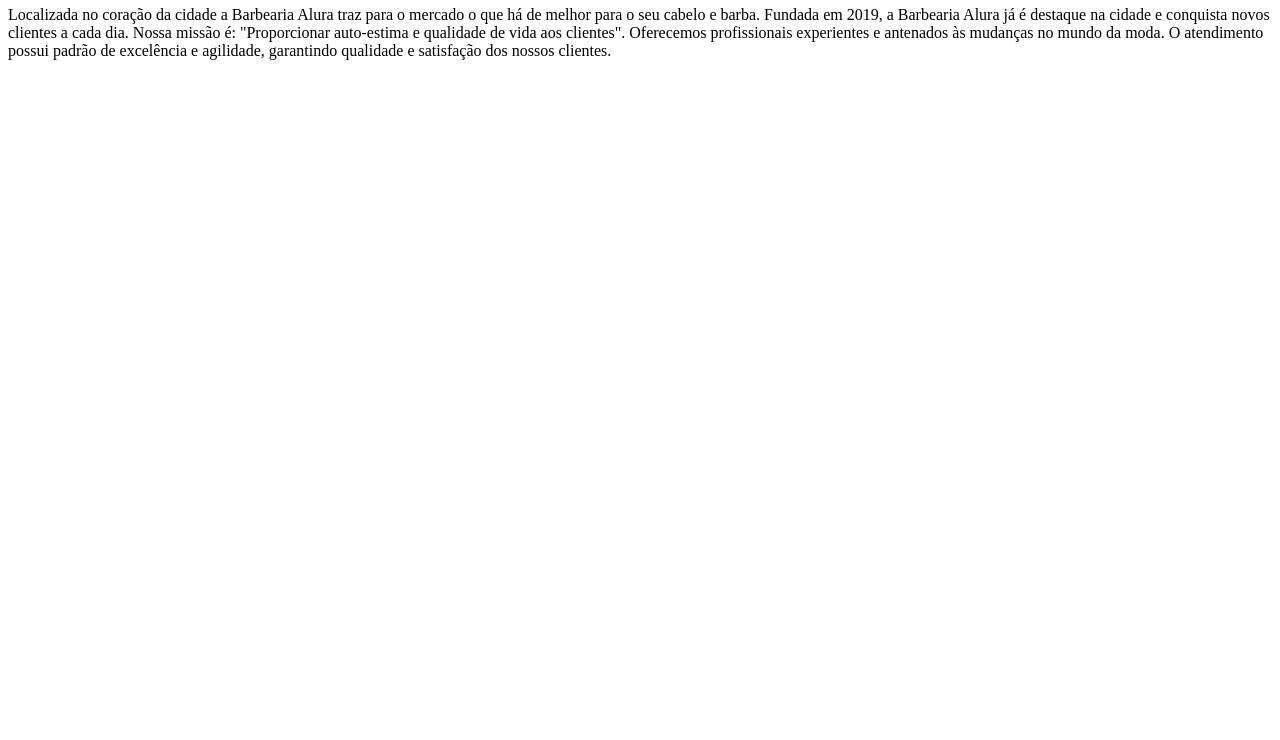
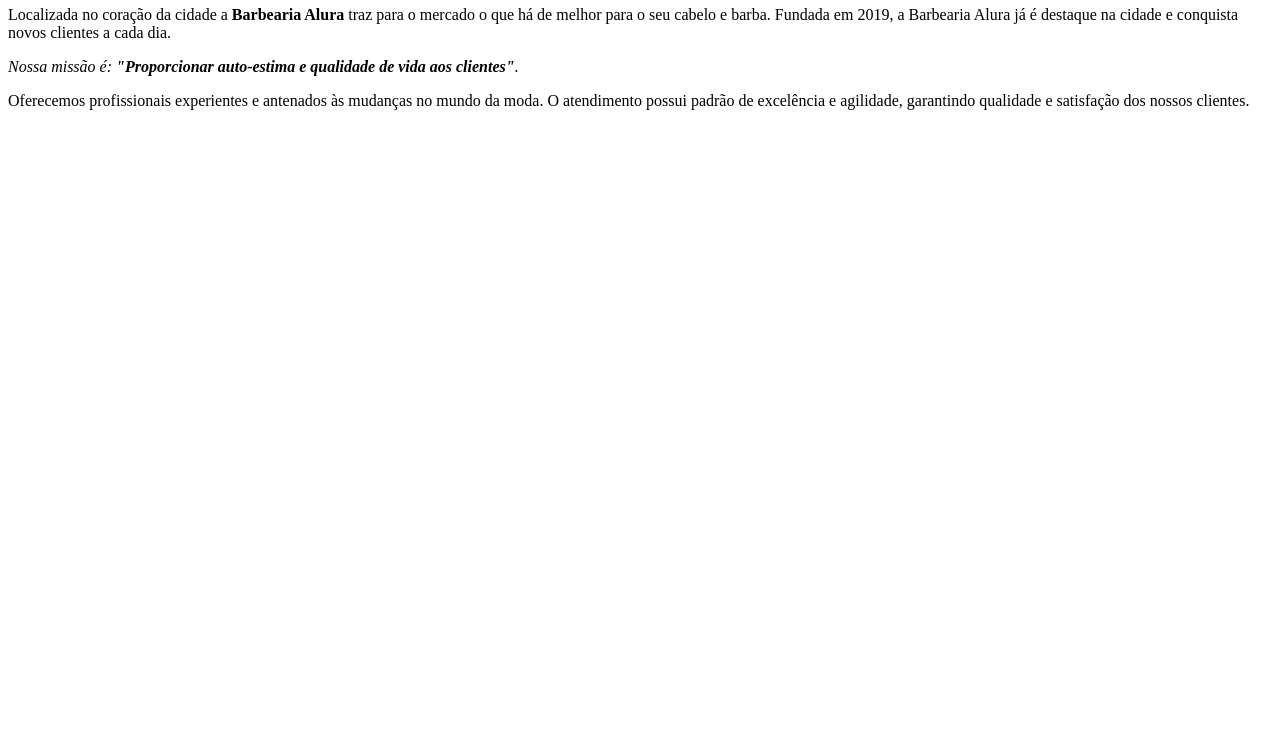
Before and after one commit to aninha-gameplay/Barbearia-Alura, a plain HTML site: page index.html in a window 1280 px wide. Shown: the part 60-800 px from the top of the page. Drawn offline with Linux system fonts and the light colour scheme.

Commit message:
atualização

```diff
--- a/index.html
+++ b/index.html
@@ -1,7 +1,9 @@
 <h1>Sobre a Barbearia Alura</h1>
 
-Localizada no coração da cidade a Barbearia Alura traz para o mercado o que há de melhor para o seu cabelo e barba. Fundada em 2019, a Barbearia Alura já é destaque na cidade e conquista novos clientes a cada dia.
+<p>Localizada no coração da cidade a <strong>Barbearia Alura</strong> traz para o mercado o que há de melhor para o seu cabelo e barba.
+Fundada em 2019, a Barbearia Alura já é destaque na cidade e conquista novos clientes a cada dia.</p>
 
-Nossa missão é: "Proporcionar auto-estima e qualidade de vida aos clientes".
+<p><em>Nossa missão é: <strong>"Proporcionar auto-estima e qualidade de vida aos clientes"</strong>.</em></p>
 
-Oferecemos profissionais experientes e antenados às mudanças no mundo da moda. O atendimento possui padrão de excelência e agilidade, garantindo qualidade e satisfação dos nossos clientes.
+<p>Oferecemos profissionais experientes e antenados às mudanças no mundo da moda.
+O atendimento possui padrão de excelência e agilidade, garantindo qualidade e satisfação dos nossos clientes.</p>
```
